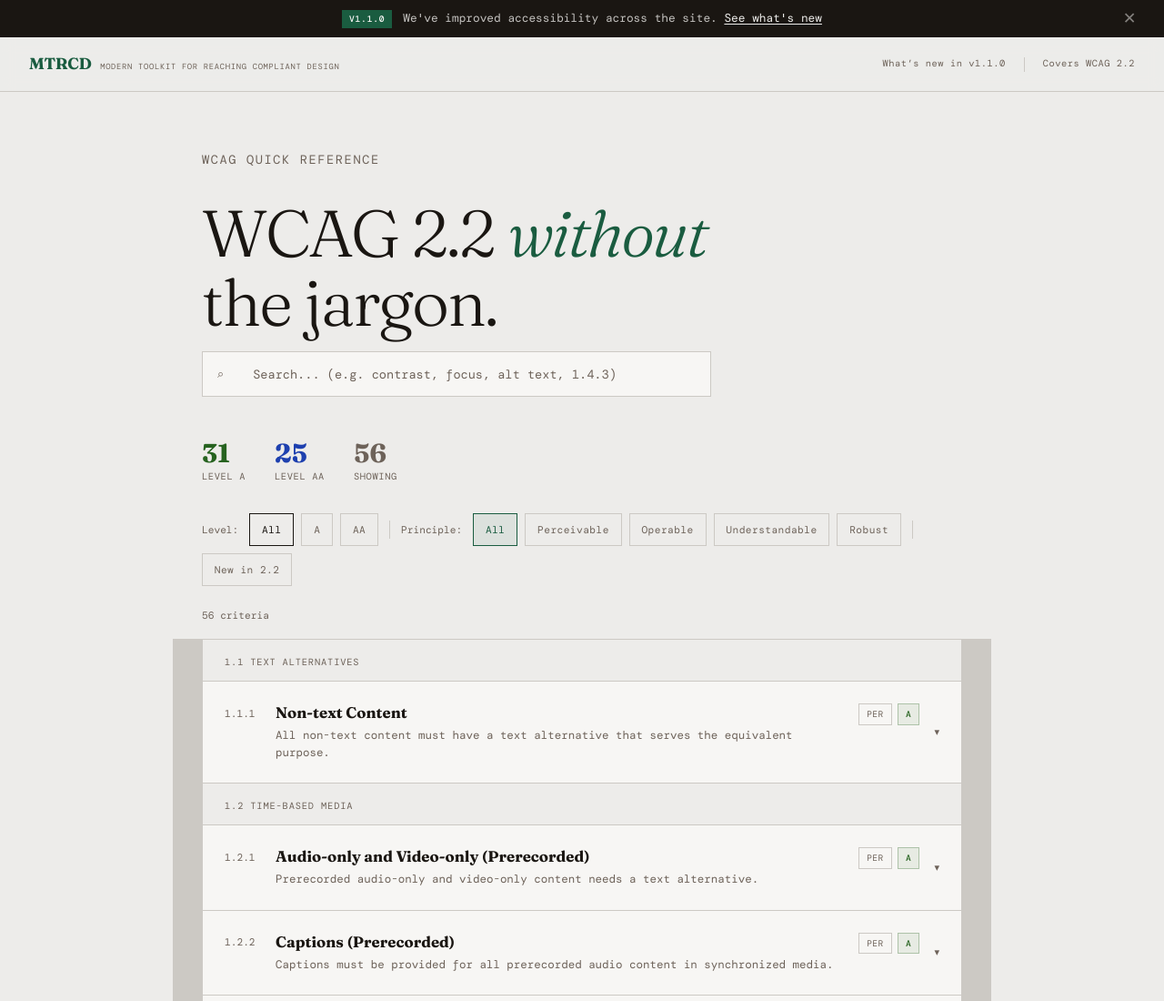
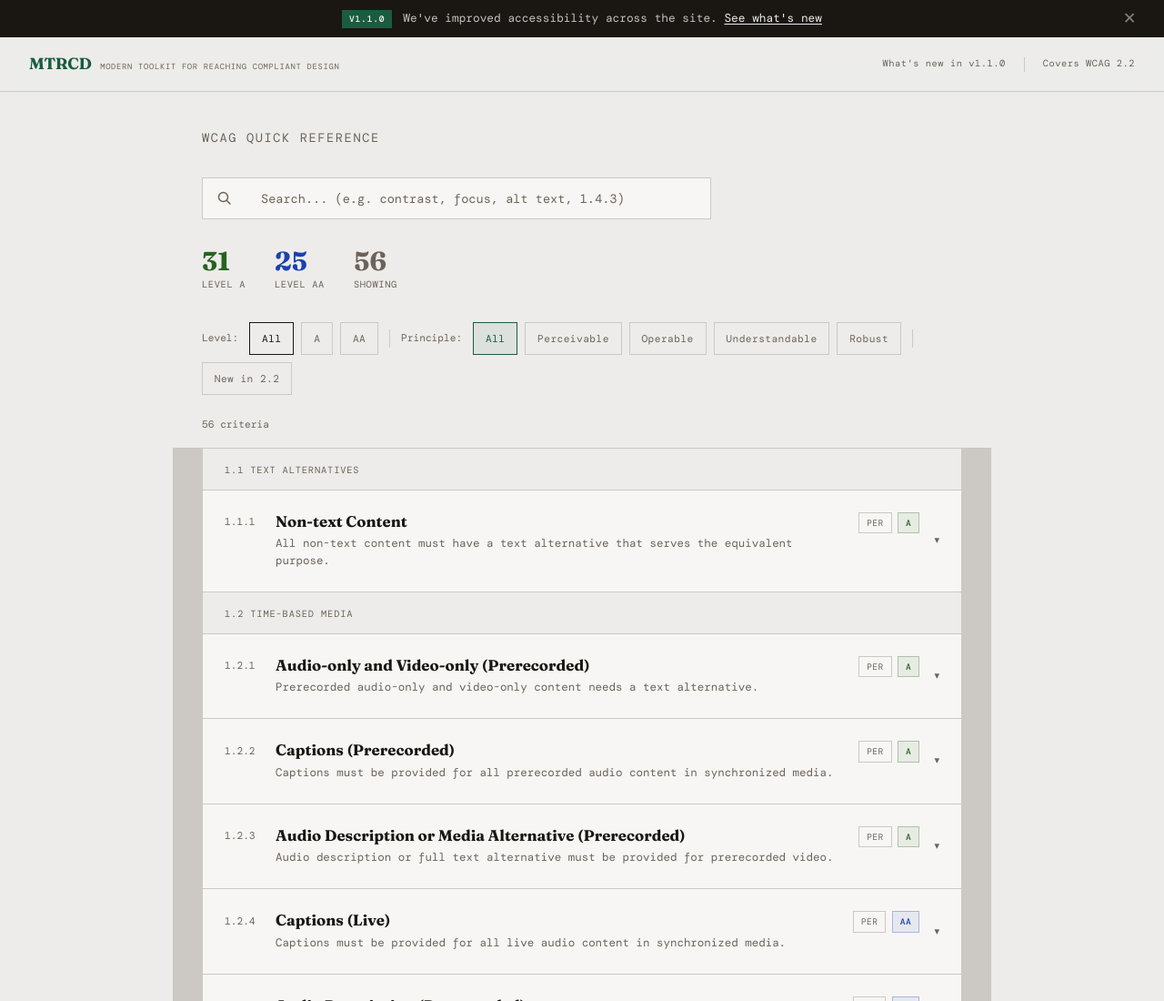
Before and after one commit to bbrdnx/MTRCD, a plain HTML site: page index.html in a window 1280 px wide. Shown: the top 1100 px of the page at 91% size. Drawn offline with nearby package versions, Linux system fonts and the light colour scheme; a script that the page names is missing.

Commit message:
remove headline, fix search

```diff
--- a/index.html
+++ b/index.html
@@ -28,17 +28,15 @@
   .nav-home { font-size: 0.65rem; color: var(--muted); text-decoration: none; letter-spacing: 0.05em; transition: color 0.2s; }
   .nav-home:hover { color: var(--text); }
 
-  .hero { padding: 4rem 2rem 3rem; max-width: 900px; margin: 0 auto; }
+  .hero { padding: 2.5rem 2rem 2rem; max-width: 900px; margin: 0 auto; }
   .hero-eyebrow { font-size: 0.65rem; letter-spacing: 0.12em; text-transform: uppercase; color: var(--muted); margin-bottom: 1.5rem; }
-  .hero h1 { font-family: 'Fraunces', serif; font-size: clamp(2.5rem, 6vw, 4.5rem); font-weight: 300; line-height: 1.05; letter-spacing: -0.03em; margin-bottom: 1rem; }
-  .hero h1 em { font-style: italic; color: var(--accent); }
   .hero p { color: var(--muted); font-size: 0.85rem; max-width: 480px; margin-bottom: 2rem; }
 
   .search-wrap { display: flex; max-width: 560px; border: 1px solid var(--border); background: var(--surface); transition: border-color 0.2s; }
   .search-wrap:focus-within { border-color: var(--accent); }
   .search-wrap input { flex: 1; background: transparent; border: none; outline: none; color: var(--text); font-family: 'DM Mono', monospace; font-size: 0.85rem; padding: 0.85rem 1rem; }
   .search-wrap input::placeholder { color: var(--muted); }
-  .search-icon { padding: 0.85rem 1rem; color: var(--muted); font-size: 0.8rem; display: flex; align-items: center; }
+  .search-icon { padding: 0.85rem 1rem; color: var(--muted); display: flex; align-items: center; line-height: 0; }
 
   .stats-bar { max-width: 900px; margin: 0 auto 2rem; padding: 0 2rem; display: flex; gap: 2rem; flex-wrap: wrap; }
   .stat { display: flex; flex-direction: column; gap: 0.2rem; }
@@ -301,9 +299,8 @@
 <main id="main-content">
 <div class="hero">
   <p class="hero-eyebrow">WCAG Quick Reference</p>
-  <h1>WCAG 2.2 <em>without</em><br>the jargon.</h1>
   <div class="search-wrap">
-    <span class="search-icon">&#8981;</span>
+    <span class="search-icon"><svg aria-hidden="true" focusable="false" width="16" height="16" viewBox="0 0 16 16" fill="none" xmlns="http://www.w3.org/2000/svg"><circle cx="6.5" cy="6.5" r="5" stroke="currentColor" stroke-width="1.5"/><line x1="10.5" y1="10.5" x2="14" y2="14" stroke="currentColor" stroke-width="1.5" stroke-linecap="round"/></svg></span>
     <input type="text" id="search" placeholder="Search... (e.g. contrast, focus, alt text, 1.4.3)" oninput="render()" aria-label="Search WCAG criteria">
   </div>
 </div>
```
Also changed, not shown: wcag/index.html (+3 -6 lines).
